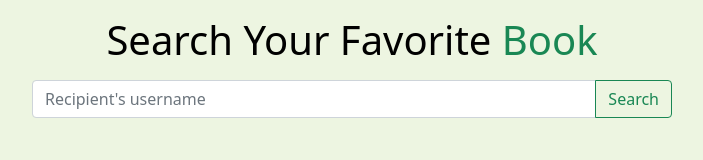
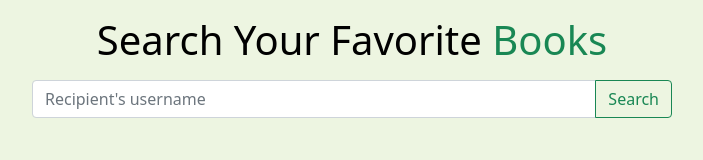
Before and after one commit to saif-uddin-shrabon/Boor-Search-Engine, a plain HTML site: page index.html in a window 1280 px wide. Shown: the whole page, without its empty margins (288-991 px from the left). Drawn offline with nearby package versions, Linux system fonts and the light colour scheme.

Commit message:
book => books

```diff
--- a/index.html
+++ b/index.html
@@ -17,7 +17,7 @@
   </head>
   <body class="bg">
     <h1 class="text-center text-black mt-3">
-      Search Your Favorite <span class="text-success">Book</span>
+      Search Your Favorite <span class="text-success">Books</span>
     </h1>
     <div class="input-group my-3 w-50 mx-auto">
       <input
```
